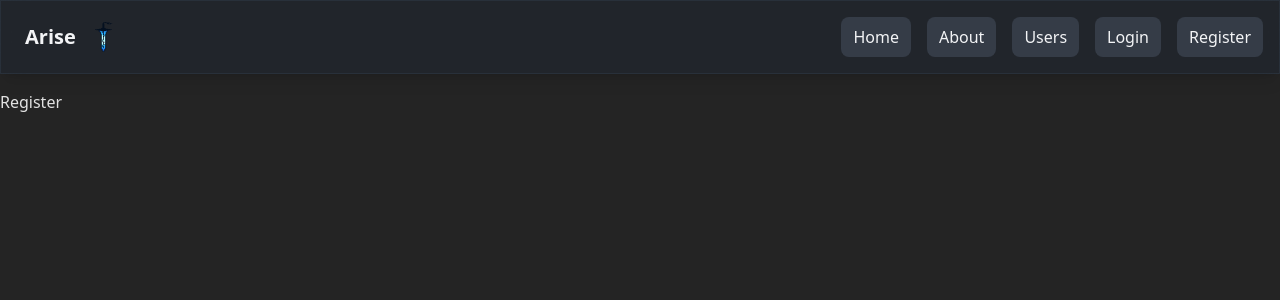
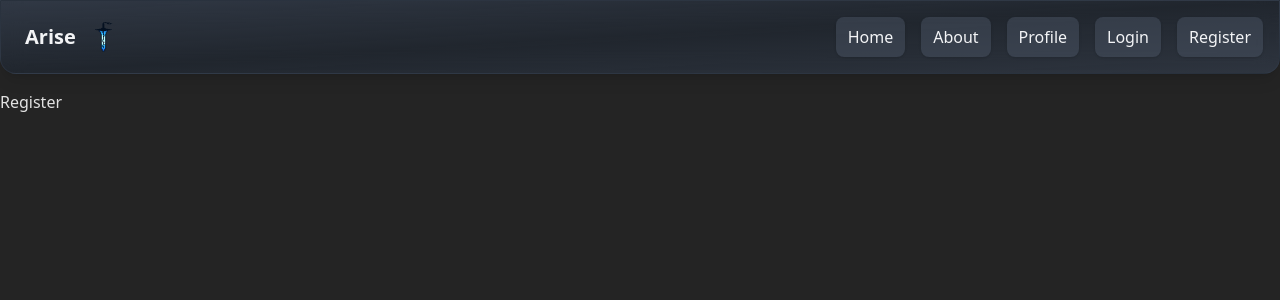
Before and after one commit to hpatel-27/arise, a React (Vite) app in the folder frontend/: page /register in a window 1280 px wide. Shown: the top 300 px of the page. Built offline with nearby package versions, Linux system fonts and the light colour scheme.

Commit message:
feat: update link to profile page, background style to have an ashen vibe,

```diff
--- a/frontend/src/components/NavBar.jsx
+++ b/frontend/src/components/NavBar.jsx
@@ -2,23 +2,26 @@ import { Link } from "react-router-dom";
 
 const NavBar = () => {
   return (
-    <div className="flex justify-between p-4 mb-4 bg-gray-800/40 backdrop-blur-lg border border-gray-700/40 shadow-lg">
+    <div
+      className="flex justify-between p-4 mb-4 rounded-b-2xl
+     bg-gradient-to-br from-gray-700/70 via-gray-800/50 to-gray-700/60
+                    backdrop-blur-md border border-gray-700/40 shadow-lg"
+    >
       <div className="flex items-center space-x-2 pl-2">
         <p className="text-xl font-bold text-gray-100">Arise</p>
         <img
           src="/src/assets/sword-jin-woo.png"
           alt="Pixel art of Sung Jin-Woo's sword"
-          className="w-10 h-10"
+          className="mx-auto h-10 w-auto"
         />
       </div>
       <div className="flex items-center space-x-4">
-        {["Home", "About", "Users", "Login", "Register"].map((label) => (
+        {["Home", "About", "Profile", "Login", "Register"].map((label) => (
           <Link
             key={label}
             to={`/${label.toLowerCase() === "home" ? "" : label.toLowerCase()}`}
-            className="px-3 py-2 rounded-lg bg-gray-600/50 text-gray-100 hover:bg-gray-700/70 transition-colors"
+            className="px-3 py-2 rounded-lg bg-gray-600/50 text-gray-100 hover:bg-gray-700/70 transition-colors shadow-sm"
           >
-            {" "}
             {label}
           </Link>
         ))}
```
